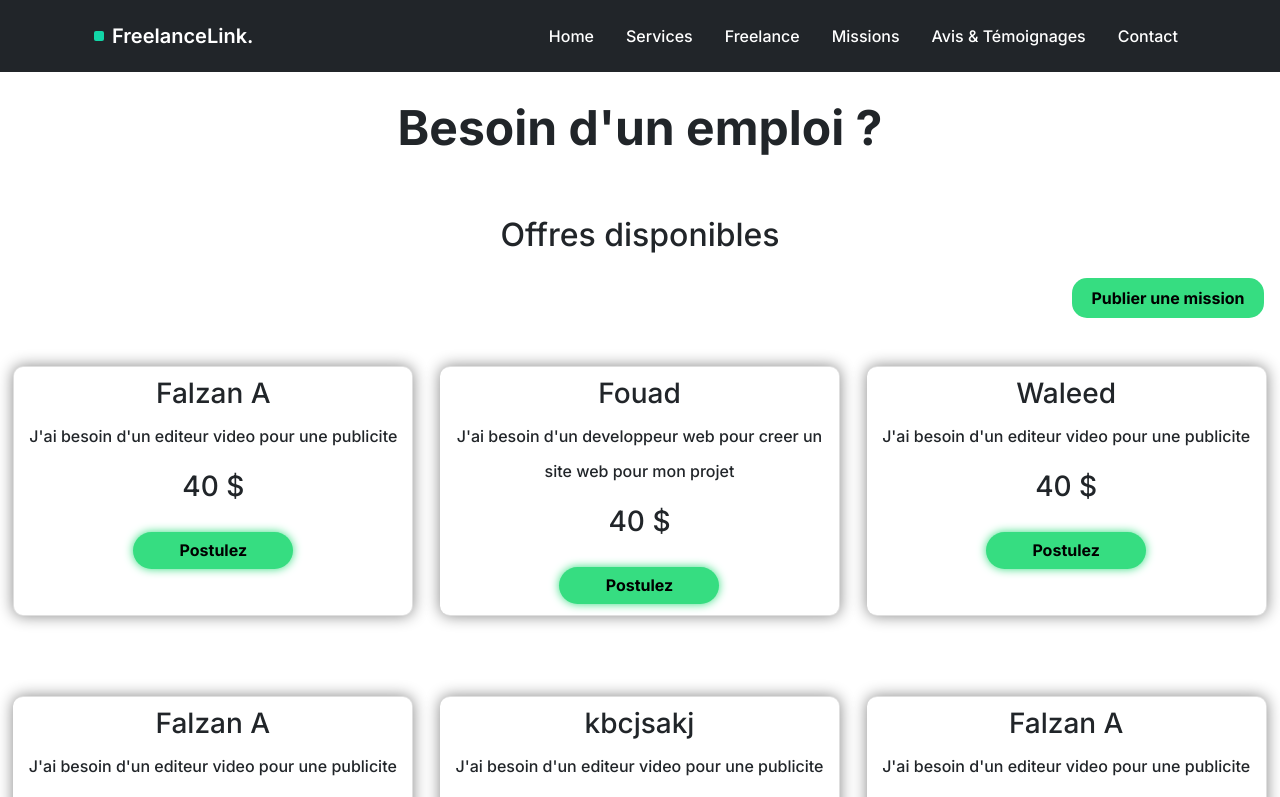
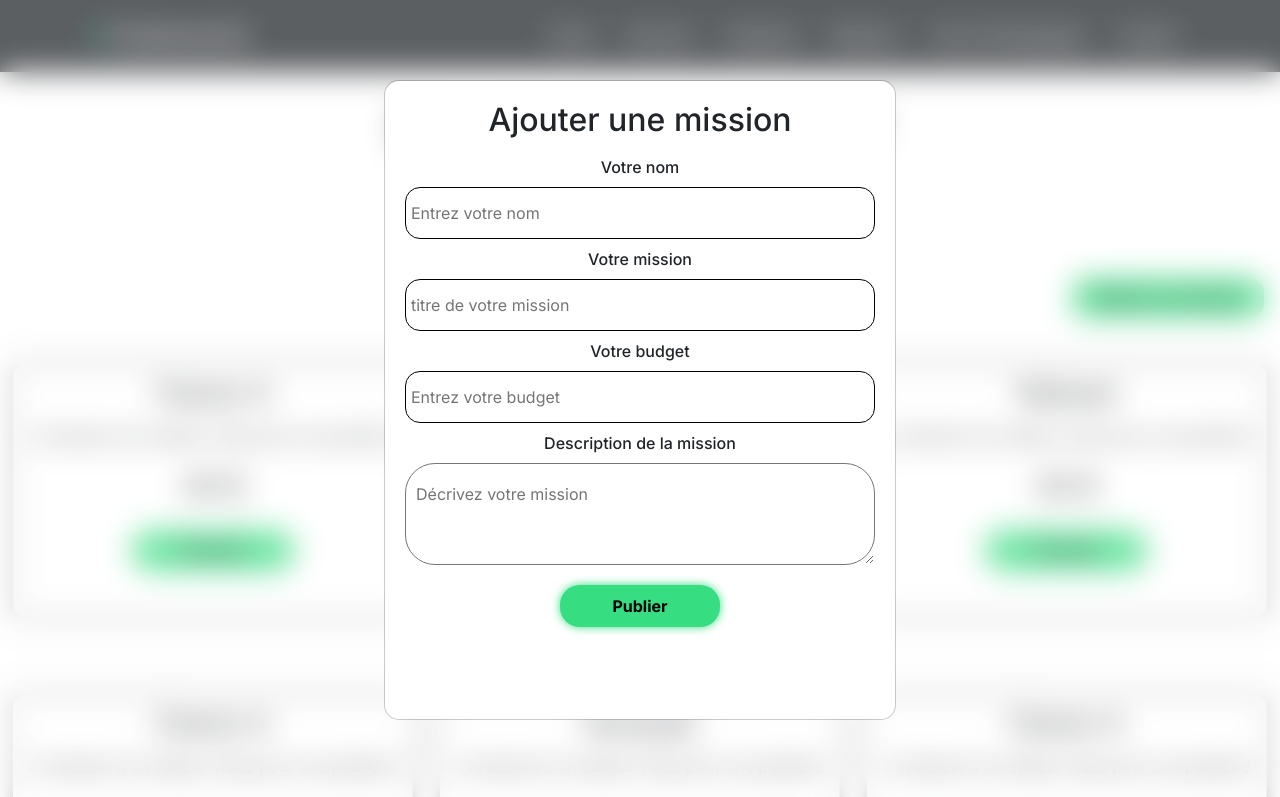
Before and after one commit to MoAmiine/FreelanceLink, a plain HTML site: page views/missions.html in a window 1280 px wide. Both pictures are taken after a click on the button "Publier une mission". Shown: the top 797 px of the page. Drawn offline with nearby package versions, Linux system fonts and the light colour scheme; files that its build step writes are made by us from their sources.

Commit message:
ajoutement du modal pour ajouter une mission

```diff
--- a/assets/css/style.css
+++ b/assets/css/style.css
@@ -288,3 +288,30 @@ footer {
   box-shadow: none;
   background: #2aaf66;
 }
+#missionmodal{
+  display: flex;
+  justify-content: center;
+  align-items: center;
+  text-align: center;
+  justify-self: center;
+  background: #fff;
+  position: fixed;
+  backdrop-filter: blur(15px);
+  background: rgba(255, 255, 255, 0.268);
+}
+.modal-content{
+  border-radius: 15px;
+  width: 40%;
+  height: 80%;
+  padding: 20px;
+  line-height: 40px;
+}
+input{
+  border-radius: 15px;
+  border: solid 1px;
+  padding: 5px;
+}
+textarea{
+  border-radius: 30px;
+  padding: 10px;
+}
--- a/scripts/missions.js
+++ b/scripts/missions.js
@@ -1,6 +1,8 @@
 let page = document.getElementById("missions");
 let title = document.getElementById('missions-title');
 let cards = document.getElementById('card-group')
+let missionmodal = document.getElementById('missionmodal');
+missionmodal.style.display = 'none';
 title.style.fontWeight = 'bold'
 title.style.fontSize = '3rem'
 title.style.lineHeight = '10rem'
@@ -34,4 +36,11 @@ fetch("/data/missions.json")
       page.querySelector(".card-group").appendChild(card);
     });
   });
-  const addmission = page.getElementById('addmission');
+let modal = document.getElementById("missionmodal");
+let openBtn = document.getElementById("addmission");
+let closeBtn = document.getElementById("publier");
+
+if (openBtn && closeBtn && modal) {
+  openBtn.addEventListener("click", () => modal.style.display = "flex");
+  closeBtn.addEventListener("click", () => modal.style.display = "none");
+}
--- a/views/missions.html
+++ b/views/missions.html
@@ -9,6 +9,7 @@
     <link href="https://cdn.jsdelivr.net/npm/bootstrap-icons@1.11.3/font/bootstrap-icons.css" rel="stylesheet">
     <link rel="stylesheet" href="../styles/bootstrap.min.css">
     <link rel="stylesheet" href="/assets/css/style.css">
+    <link rel="stylesheet" href="main.css">
     <link rel="preconnect" href="https://fonts.googleapis.com">
     <link rel="preconnect" href="https://fonts.gstatic.com" crossorigin>
     <link
@@ -59,6 +60,20 @@
         <div class="card-group" id="card-group">
     </div>
     </section>
+    <div id="missionmodal" class="modal-backdrop">
+        <form class="modal-content" id="mission-form">
+            <h2 class="mmtitle">Ajouter une mission</h2>
+            <label for="name">Votre nom</label>
+            <input type="text" id="name" name="name" required placeholder="Entrez votre nom">
+            <label for="mission">Votre mission</label>
+            <input type="text" id="mission" name="mission" required placeholder="titre de votre mission">
+            <label for="budget">Votre budget</label>
+            <input type="number" id="budget" name="budget" required placeholder="Entrez votre budget">
+            <label for="description">Description de la mission</label>
+            <textarea id="description" name="description" required placeholder="Décrivez votre mission"></textarea>
+            <button type="submit" class="postulez" id="publier">Publier</button>
+        </form>
+    </div>
     <footer class="bg-dark text-light pt-5 pb-3">
         <div class="container">
             <div class="row g-4">
```
